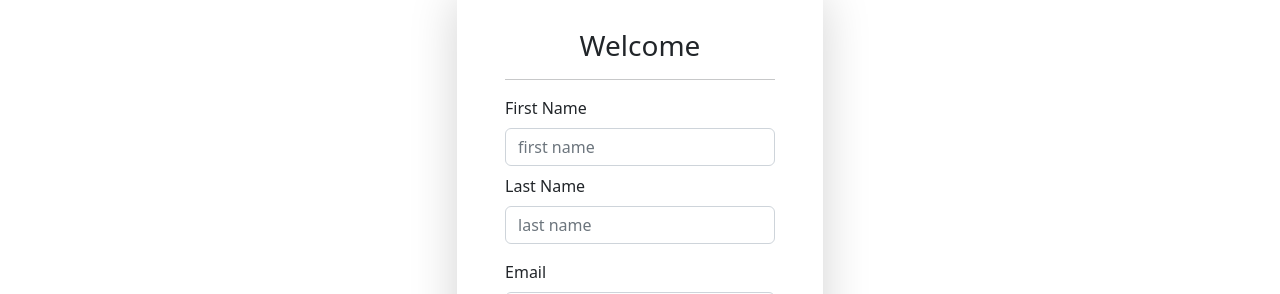
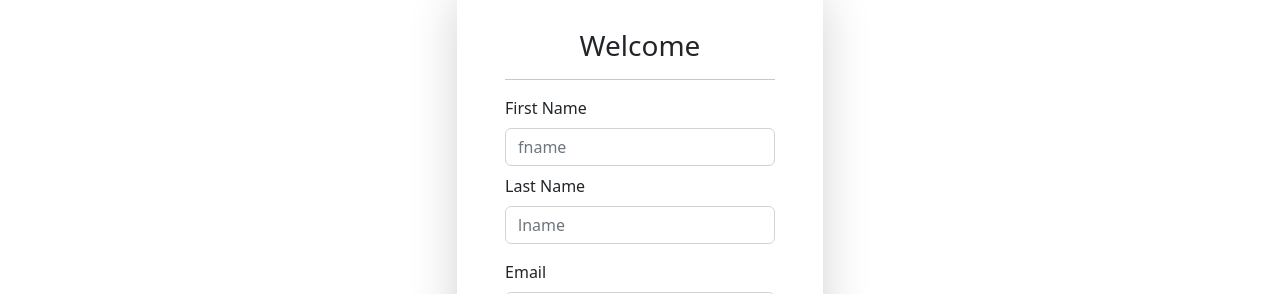
Before and after one commit to anmolft9/revision_ExpenseTracker, a React (Create React App) app in the folder client/: page /register in a window 1280 px wide. Shown: the part 127-421 px from the top of the page. Built offline with nearby package versions, Linux system fonts and the light colour scheme.

Commit message:
added the login form and also passed the registration data to the state now going to build the backend part

```diff
--- a/client/src/components/Login.js
+++ b/client/src/components/Login.js
@@ -1,17 +1,32 @@
-import React from "react";
+import React, { useRef } from "react";
 import { Button, Form } from "react-bootstrap";
 import { Link } from "react-router-dom";
 
 export const Login = () => {
+  const emailRef = useRef();
+  const passwordRef = useRef();
+
+  const handleOnSubmit = (e) => {
+    e.preventDefault();
+    const email = emailRef.current.value;
+    const password = passwordRef.current.value;
+    // console.log(email, password);
+  };
+
   return (
     <div className="login-page d-flex justify-content-center mt-5">
       <div className="login-form mt-5 shadow-lg rounded p-5">
         <h3 className="text-center">Welcome</h3>
         <hr />
-        <Form>
+        <Form onSubmit={handleOnSubmit}>
           <Form.Group className="mb-3" controlId="formBasicEmail">
             <Form.Label>Email Address</Form.Label>
-            <Form.Control type="email" placeholder="Your Email ID please" />
+            <Form.Control
+              required
+              ref={emailRef}
+              type="email"
+              placeholder="Your Email ID please"
+            />
             <Form.Text className="text-muted">
               We will never share your email with others,secret
             </Form.Text>
@@ -19,7 +34,12 @@ export const Login = () => {
 
           <Form.Group className="mb-3" controlId="formbasicPassword">
             <Form.Label>Password</Form.Label>
-            <Form.Control type="email" placeholder="Password please" />
+            <Form.Control
+              required
+              ref={passwordRef}
+              type="password"
+              placeholder="Password please"
+            />
           </Form.Group>
           <Button variant="primary" type="submit" className="p-1 ">
             Login
--- a/client/src/components/Register.js
+++ b/client/src/components/Register.js
@@ -1,26 +1,70 @@
-import React from "react";
+import React, { useState } from "react";
 import { Button, Form } from "react-bootstrap";
 import { Link } from "react-router-dom";
 
 export const Register = () => {
+  const initialState = {
+    fname: "",
+    lname: "",
+    email: "",
+    password: "",
+    confirmPass: "",
+  };
+  const [form, setForm] = useState(initialState);
+
+  const handleOnChange = (e) => {
+    const { name, value } = e.target;
+    // console.log(name, value);
+    setForm({ ...form, [name]: value });
+  };
+
+  const handleOnSubmit = (e) => {
+    e.preventDefault();
+    console.log("Register");
+    console.log(form);
+    setForm(initialState);
+  };
+
   return (
     <div className="login-page d-flex justify-content-center mt-1 mb-5">
       <div className="login-form mt-5 shadow-lg rounded p-5">
         <h3 className="text-center">Welcome</h3>
         <hr />
 
-        <Form>
+        <Form onSubmit={handleOnSubmit}>
           <Form.Group className="mb-2" controlId="formbasicFirstName">
             <Form.Label>First Name</Form.Label>
-            <Form.Control type="text" placeholder="first name" />
+            <Form.Control
+              required
+              type="text"
+              placeholder="fname"
+              onChange={handleOnChange}
+              name="fname"
+              value={form.fname}
+            />
           </Form.Group>
           <Form.Group className="mb-3" controlId="formbasicLastName">
             <Form.Label>Last Name</Form.Label>
-            <Form.Control type="text" placeholder="last name" />
+            <Form.Control
+              required
+              type="text"
+              placeholder="lname"
+              onChange={handleOnChange}
+              name="lname"
+              value={form.lname}
+            />
           </Form.Group>
+
           <Form.Group className="mb-3" controlId="formbasicemail">
             <Form.Label>Email</Form.Label>
-            <Form.Control type="email" placeholder="Email please" />
+            <Form.Control
+              required
+              type="email"
+              placeholder="Email please"
+              onChange={handleOnChange}
+              name="email"
+              value={form.email}
+            />
             <Form.Text className="text-muted">
               We will never share your email to anyone
             </Form.Text>
@@ -28,11 +72,25 @@ export const Register = () => {
 
           <Form.Group className="mb-3" controlId="formbasicPassword">
             <Form.Label>Password</Form.Label>
-            <Form.Control type="email" placeholder="Password please" />
+            <Form.Control
+              required
+              type="password"
+              placeholder="Password please"
+              onChange={handleOnChange}
+              name="password"
+              value={form.password}
+            />
           </Form.Group>
           <Form.Group className="mb-3" controlId="formbasicConfirmPassword">
             <Form.Label>Confirm Password</Form.Label>
-            <Form.Control type="email" placeholder="Retype Password please" />
+            <Form.Control
+              required
+              name="confirmPass"
+              type="password"
+              placeholder="Retype Password please"
+              onChange={handleOnChange}
+              value={form.confirmPass}
+            />
           </Form.Group>
           <Button variant="primary" type="submit" className="p-1 ">
             Register
```
